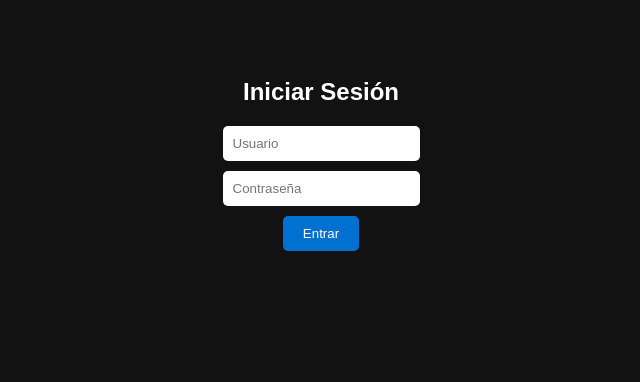
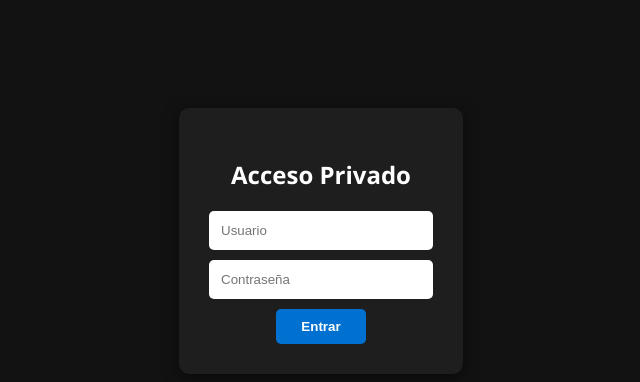
Before and after one commit to sonicisa456/ACTIVIDAD-2, a plain HTML site: page login.html in a window 1280 px wide. Shown: the whole page, without its empty margins (319-959 px from the left). Drawn offline with Linux system fonts and the light colour scheme.

Commit message:
editamos login

```diff
--- a/login.html
+++ b/login.html
@@ -4,29 +4,33 @@
     <meta charset="UTF-8">
     <title>Login - Mis Proyectos</title>
     <style>
-        body { font-family: sans-serif; background: #121212; color: white; text-align: center; padding: 50px; }
-        input { display: block; margin: 10px auto; padding: 10px; border-radius: 5px; border: none; }
-        button { padding: 10px 20px; background: #0070d1; color: white; border: none; border-radius: 5px; cursor: pointer; }
+        body { font-family: 'Segoe UI', sans-serif; background: #121212; color: white; text-align: center; padding-top: 100px; }
+        .login-card { background: #1e1e1e; display: inline-block; padding: 30px; border-radius: 10px; box-shadow: 0 4px 15px rgba(0,0,0,0.5); }
+        input { display: block; margin: 10px auto; padding: 12px; width: 200px; border-radius: 5px; border: none; }
+        button { padding: 10px 25px; background: #0070d1; color: white; border: none; border-radius: 5px; cursor: pointer; font-weight: bold; }
+        button:hover { background: #0056a5; }
     </style>
 </head>
 <body>
-    <h2>Iniciar Sesión</h2>
-    <input type="text" id="user" placeholder="Usuario">
-    <input type="password" id="pass" placeholder="Contraseña">
-    <button onclick="login()">Entrar</button>
+    <div class="login-card">
+        <h2>Acceso Privado</h2>
+        <input type="text" id="user" placeholder="Usuario">
+        <input type="password" id="pass" placeholder="Contraseña">
+        <button onclick="login()">Entrar</button>
+    </div>
 
     <script src="users.js"></script>
     <script>
         function login() {
             const u = document.getElementById('user').value;
             const p = document.getElementById('pass').value;
-            const validUser = users.find(user => user.username === u && user.password === p);
+            const valid = users.find(user => user.username === u && user.password === p);
 
-            if (validUser) {
-                sessionStorage.setItem('logged', 'true');
+            if (valid) {
+                localStorage.setItem('session', 'active');
                 window.location.href = 'index.html';
             } else {
-                alert("Usuario o contraseña incorrectos");
+                alert("Acceso denegado");
             }
         }
     </script>
```
